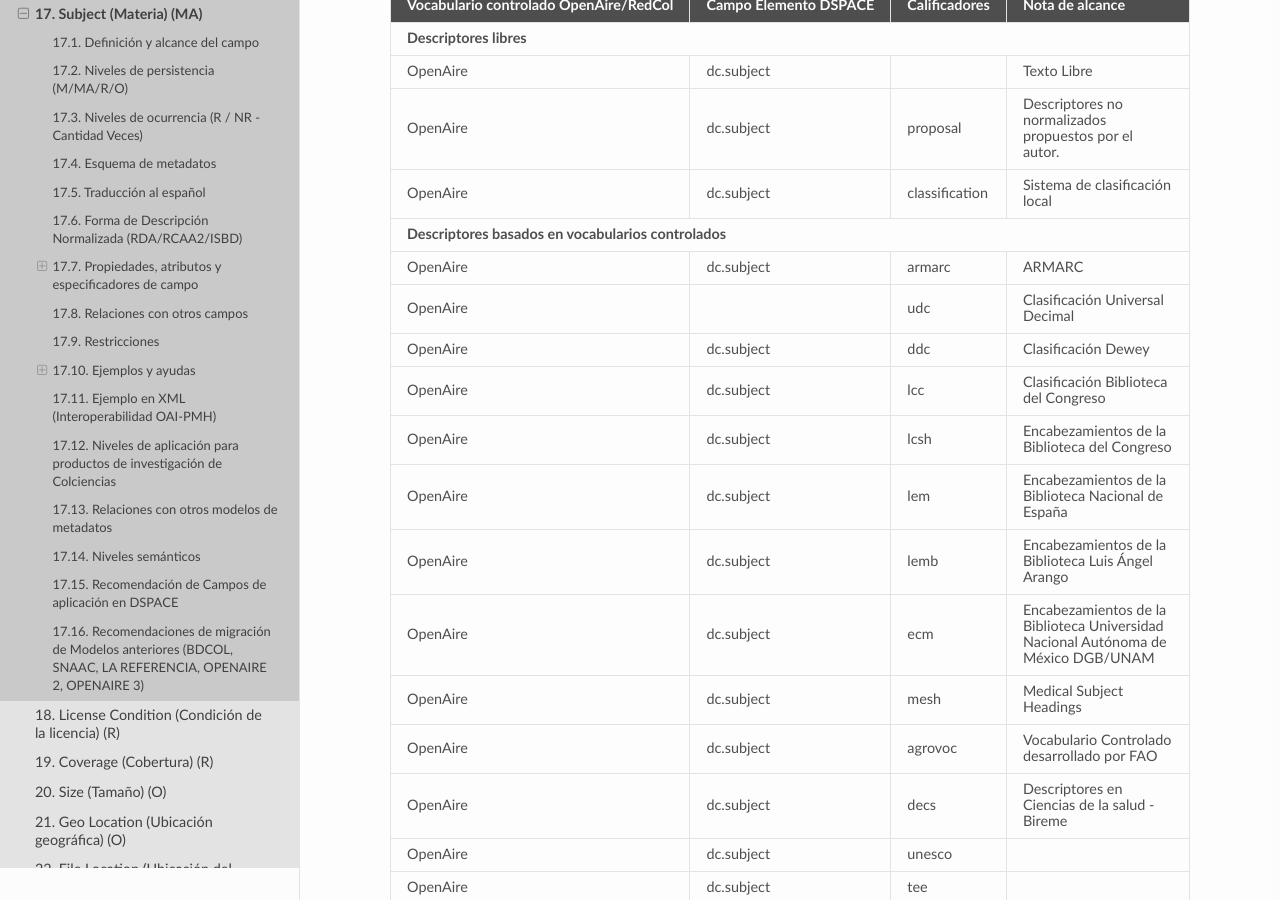
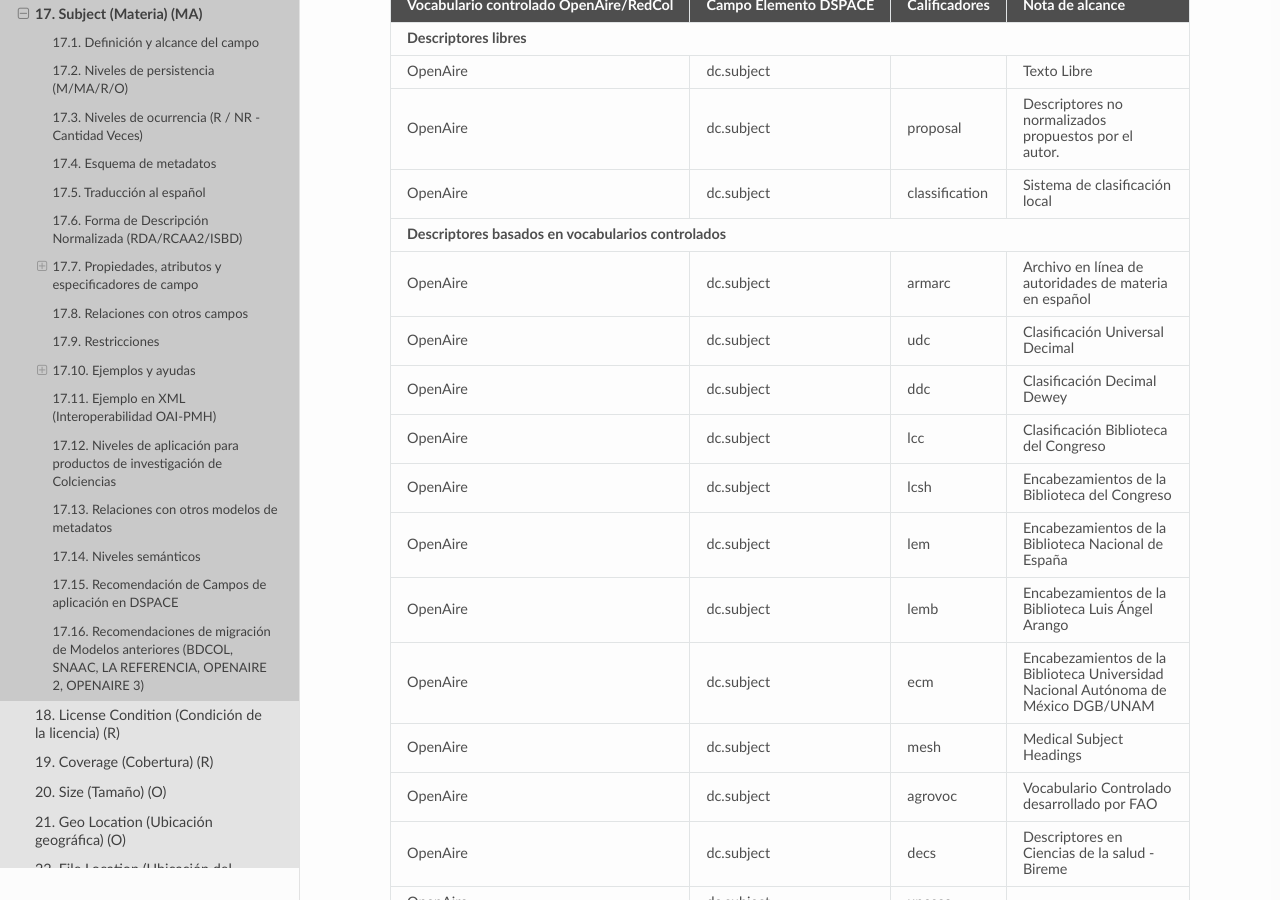
Before and after one commit to rcic/openaire4, a Sphinx documentation site: the page built from docs/field_subject.rst, in a window 1280 px wide and 900 px high, scrolled down 5194 px. Built offline with Sphinx 7.4.7 and the Read the Docs theme 2.0.0, drawn with Linux system fonts in a browser that asks for light colours; some web fonts are replaced; a script that is not in the unit is left out.

Commit message:
actualizacion

```diff
--- a/docs/field_subject.rst
+++ b/docs/field_subject.rst
@@ -244,11 +244,11 @@
 +----------------------------------------+--------------------------+-------------------+-----------------------------------------------------------------------------------+
 |             **Descriptores basados en vocabularios controlados**                                                                                                          |
 +----------------------------------------+--------------------------+-------------------+-----------------------------------------------------------------------------------+
-| OpenAire                               | dc.subject               | armarc            | ARMARC                                                                            |
+| OpenAire                               | dc.subject               | armarc            | Archivo en línea de autoridades de materia en español                             |
 +----------------------------------------+--------------------------+-------------------+-----------------------------------------------------------------------------------+
-| OpenAire                               |                          | udc               | Clasificación Universal Decimal                                                   |
+| OpenAire                               | dc.subject               | udc               | Clasificación Universal Decimal                                                   |
 +----------------------------------------+--------------------------+-------------------+-----------------------------------------------------------------------------------+
-| OpenAire                               | dc.subject               | ddc               | Clasificación Dewey                                                               |
+| OpenAire                               | dc.subject               | ddc               | Clasificación Decimal Dewey                                                       |
 +----------------------------------------+--------------------------+-------------------+-----------------------------------------------------------------------------------+
 | OpenAire                               | dc.subject               | lcc               | Clasificación Biblioteca del Congreso                                             |
 +----------------------------------------+--------------------------+-------------------+-----------------------------------------------------------------------------------+
```
Also changed, not shown: other parts of docs/field_subject.rst (+1 -1 lines).
